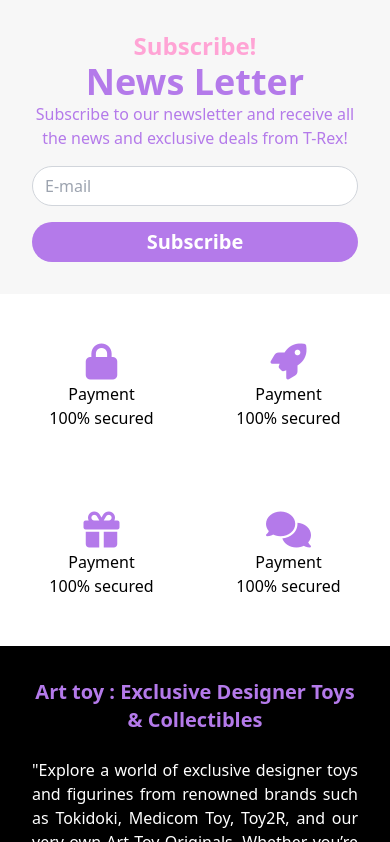
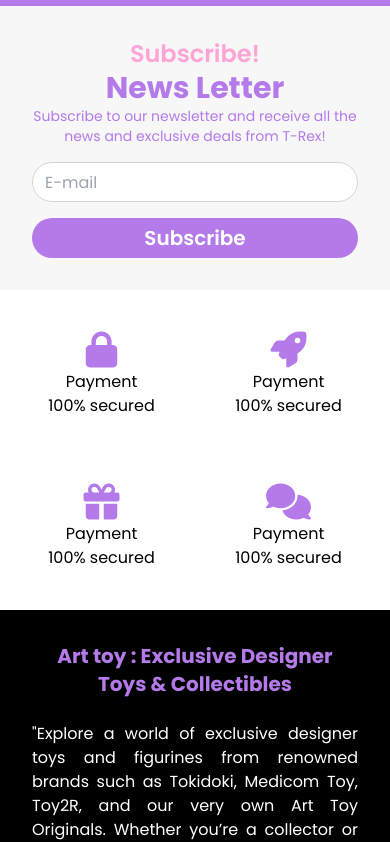
Before and after one commit to T-Rex-Back-Hole/Art-toy_Project, a React (Vite) app: page / in a window 390 px wide. Shown: the part 4247-5089 px from the top of the page. Built offline with nearby package versions, Linux system fonts and the light colour scheme.

Commit message:
add font family poppins

```diff
--- a/index.html
+++ b/index.html
@@ -8,7 +8,7 @@
     <link rel="icon" href="./images/dino.png" type="image/png">
     <link rel="stylesheet" href="https://cdnjs.cloudflare.com/ajax/libs/font-awesome/6.6.0/css/all.min.css">
   </head>
-  <body>
+  <body class="font-body">
     <div id="app"></div>
     <script type="module" src="./src/index.jsx"></script>
   </body>
--- a/src/components/Main.jsx
+++ b/src/components/Main.jsx
@@ -54,11 +54,11 @@
         </h1>
         <div
           id="container-category"
-          className="flex flex-col lg:flex-row justify-center"
+          className="flex flex-col lg:flex-row justify-center mx-auto"
         >
           <div
             id="box-left"
-            className="flex flex-col justify-center lg:w-1/2 bg-[#B47AEA] p-8 m-6 lg:p-6 lg:m-6 rounded-xl"
+            className="flex flex-col justify-center lg:w-2/5 bg-[#B47AEA] p-8 m-6 lg:p-6 lg:m-6 rounded-xl"
           >
             <img src="./images/cc.png" alt="" className="" />
             <button className="bg-white text-[#B47AEA] text-xl font-bold rounded-full py-2 px-10 lg:px-24 lg:h-20 lg:text-3xl lg:rounded-md lg:hover:bg-purple-600 lg:hover:text-white lg:cursor-pointer">
@@ -67,7 +67,7 @@
           </div>
           <div
             id="box-right"
-            className="flex flex-col justify-center lg:w-1/2 bg-[#5BDEE7] p-8 m-6 lg:p-6 lg:m-6 rounded-xl"
+            className="flex flex-col justify-center lg:w-2/5 bg-[#5BDEE7] p-8 m-6 lg:p-6 lg:m-6 rounded-xl"
           >
             <img src="./images/dead564.png" alt="" className="" />
             <button className="bg-white text-[#B47AEA] text-xl font-bold rounded-full py-2 px-10 lg:px-24 lg:h-20 lg:text-3xl lg:rounded-md lg:hover:bg-purple-600 lg:hover:text-white lg:cursor-pointer">
@@ -167,25 +167,25 @@
         <div id="container-qa" className="flex flex-col justify-center lg:px-12">
 
             <div id="box-qa1" className="flex flex-col relative bg-white rounded-full p-3 lg:p-5 mb-4">
-                <p className="lg:text-lg">What is our Art Toy store all about?</p>
+                <p className="text-sm lg:text-xl">What is our Art Toy store all about?</p>
                 <div id="qa-btn" className="">
                     <i className="fa-solid fa-circle-plus absolute text-[#B47AEA] text-2xl top-1/2 right-4 transform -translate-y-1/2 opacity-80 lg:text-5xl lg:cursor-pointer active:text-purple-600"></i>
                 </div>
             </div>
             <div id="box-qa2" className="flex flex-col relative bg-white rounded-full p-3 lg:p-5 mb-4">
-                <p className="lg:text-lg">Where do Art Toys originate from?</p>
+                <p className="text-sm lg:text-xl">Where do Art Toys originate from?</p>
                 <div id="qa-btn" className="">
                     <i className="fa-solid fa-circle-plus absolute text-[#B47AEA] text-2xl top-1/2 right-4 transform -translate-y-1/2 opacity-80 lg:text-5xl lg:cursor-pointer active:text-purple-600"></i>
                 </div>
             </div>
             <div id="box-qa3" className="flex flex-col relative bg-white rounded-full p-3 lg:p-5 mb-4">
-                <p className="lg:text-lg">What Art Toys different from regular?</p>
+                <p className="text-sm lg:text-xl">What Art Toys different from regular?</p>
                 <div id="qa-btn" className="">
                     <i className="fa-solid fa-circle-plus absolute text-[#B47AEA] text-2xl top-1/2 right-4 transform -translate-y-1/2 opacity-80 lg:text-5xl lg:cursor-pointer active:text-purple-600"></i>
                 </div>
             </div>
             <div id="box-qa4" className="flex flex-col relative bg-white rounded-full p-3 lg:p-5 mb-4">
-                <p className="lg:text-lg">What types of Art Toys do we offer?</p>
+                <p className="text-sm lg:text-xl">What types of Art Toys do we offer?</p>
                 <div id="qa-btn" className="">
                     <i className="fa-solid fa-circle-plus absolute text-[#B47AEA] text-2xl top-1/2 right-4 transform -translate-y-1/2 opacity-80 lg:text-5xl lg:cursor-pointer active:text-purple-600"></i>
                 </div>
@@ -197,8 +197,8 @@
       <section id="subscribe" className="bg-[#F7F7F7] p-8">
             <div id="container-text" className='flex flex-col justify-center text-center'>
               <h3 className="text-[#FFA4D5] text-2xl font-semibold">Subscribe!</h3>
-              <h1 className="text-[#B47AEA] font-bold text-4xl">News Letter</h1>
-              <p className="text-[#B47AEA]">Subscribe to our newsletter and receive all the news and exclusive deals from T-Rex!</p>
+              <h1 className="text-[#B47AEA] font-bold text-3xl">News Letter</h1>
+              <p className="text-[#B47AEA] text-sm lg:text-base">Subscribe to our newsletter and receive all the news and exclusive deals from T-Rex!</p>
             </div>
             <div id="subscribe-email" className='flex flex-col lg:flex-row lg:justify-center'>
               <input type="email" placeholder='E-mail' className="h-10 mt-4 placeholder:pl-3 rounded-full w-full lg:w-96 lg:h-12 lg:m-4 lg:px-4 lg:py-2 border border-gray-300 lg:rounded-md lg:placeholder:pl-0 focus:ring-1 focus:outline-none" />
@@ -209,22 +209,22 @@
           <section id="icon-service">
             <div id="container-service" className='p-2 grid grid-cols-2 lg:flex lg:flex-row lg:justify-evenly lg:p-10'>
 
-              <div id="service-box1" className='text-center p-10'>
+              <div id="service-box1" className='text-center p-8 lg:p-10'>
                   <i className='text-[#B47AEA] fa-solid fa-lock text-4xl'></i>
-                  <p>Payment</p>
+                  <p className="">Payment</p>
                   <p>100% secured</p>
               </div>
-              <div id="service-box2" className='text-center p-10'>
+              <div id="service-box2" className='text-center p-8 lg:p-10'>
                   <i className='text-[#B47AEA] fa-solid fa-rocket text-4xl'></i>
                   <p>Payment</p>
                   <p>100% secured</p>
               </div>
-              <div id="service-box3" className='text-center p-10'>
+              <div id="service-box3" className='text-center p-8 lg:p-10'>
                   <i className='text-[#B47AEA] fa-solid fa-gift text-4xl'></i>
                   <p>Payment</p>
                   <p>100% secured</p>
               </div>
-              <div id="service-box4" className='text-center p-10'>
+              <div id="service-box4" className='text-center p-8 lg:p-10'>
                   <i className='text-[#B47AEA] fa-solid fa-comments text-4xl'></i>
                   <p>Payment</p>
                   <p>100% secured</p>
--- a/src/index.css
+++ b/src/index.css
@@ -1,3 +1,5 @@
+@import url('https://fonts.googleapis.com/css2?family=Poppins:ital,wght@0,100;0,200;0,300;0,400;0,500;0,600;0,700;0,800;0,900;1,100;1,200;1,300;1,400;1,500;1,600;1,700;1,800;1,900&display=swap');
+
 @tailwind base;
 @tailwind components;
 @tailwind utilities;
--- a/tailwind.config.js
+++ b/tailwind.config.js
@@ -5,7 +5,12 @@
     './src/**/*.{js,jsx,ts,tsx}',
   ],
   theme: {
-    extend: {},
+    extend: {
+      fontFamily: {
+        body: ['Poppins']
+
+      }
+    },
   },
   plugins: [],
 };
```
